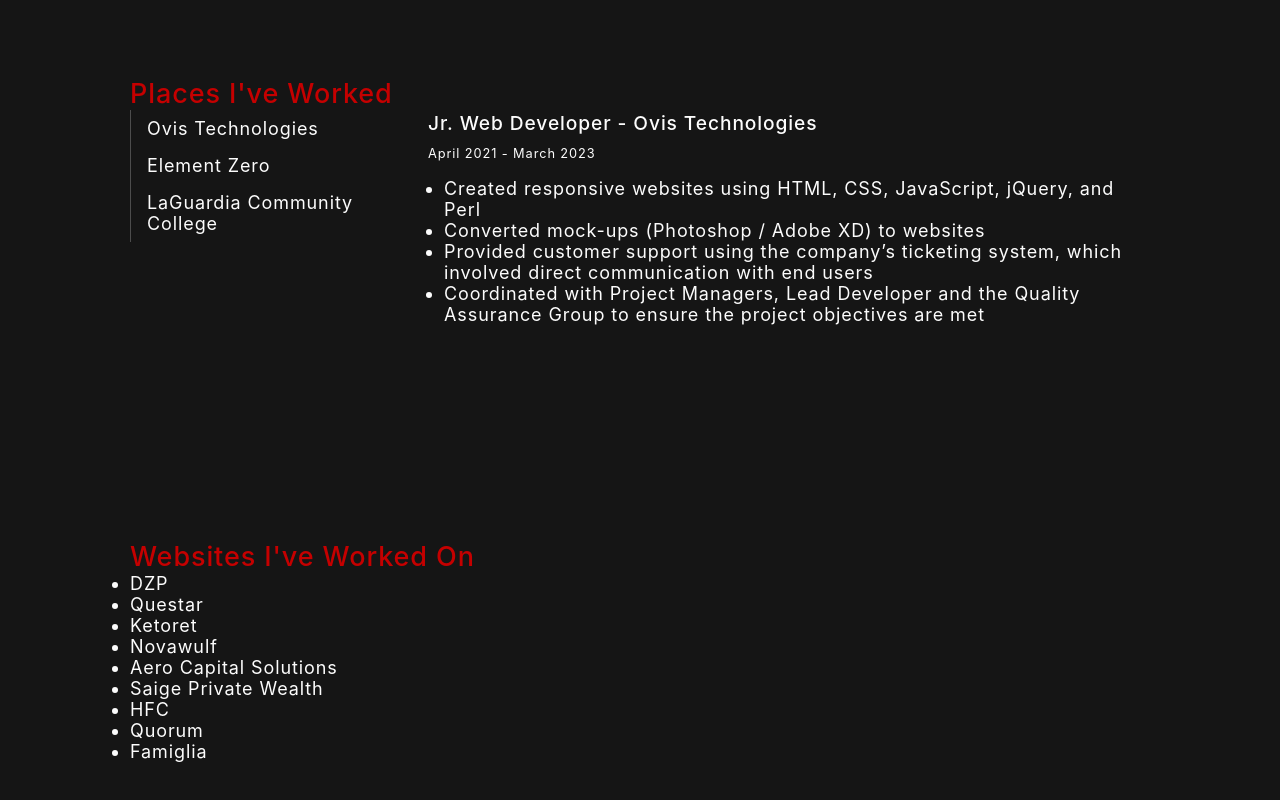
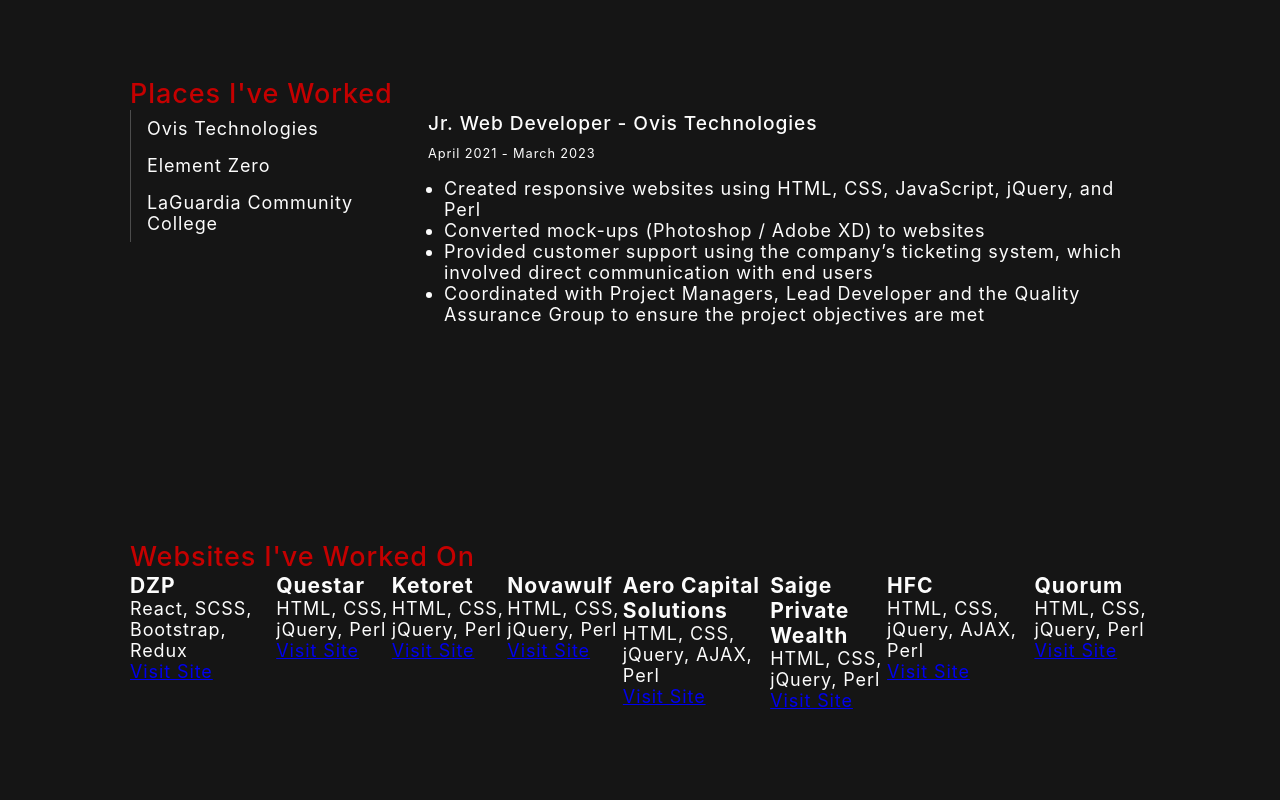
Before and after one commit to RPangil/RAPangilinan, a React (Create React App) app: page / in a window 1280 px wide. Shown: the part 1594-2394 px from the top of the page. Built offline with nearby package versions, Linux system fonts and the light colour scheme.

Commit message:
Added Websites
Added websites I've worked on

```diff
--- a/src/App.js
+++ b/src/App.js
@@ -119,17 +119,48 @@
                     </div>
                 </Container>
                 <Container title="Websites I've Worked On">
-                    <ul>
-                        <li>DZP</li>
-                        <li>Questar</li>
-                        <li>Ketoret</li>
-                        <li>Novawulf</li>
-                        <li>Aero Capital Solutions</li>
-                        <li>Saige Private Wealth</li>
-                        <li>HFC</li>
-                        <li>Quorum</li>
-                        <li>Famiglia</li>
-                    </ul>
+                    <div className={`${styles.contain} ${styles.projects}`}>
+                        <div className={`${styles.item} ${styles.dzp}`}>
+                            <h3 className={styles.title}>DZP</h3>
+                            <p className={styles.description}>React, SCSS, Bootstrap, Redux</p>
+                            <a href='https://deltazeroproduction.com/' className={styles.link}>Visit Site</a>
+                        </div>
+                        <div className={`${styles.item} ${styles.questar}`}>
+                            <h3 className={styles.title}>Questar</h3>
+                            <p className={styles.description}>HTML, CSS, jQuery, Perl</p>
+                            <a href='https://www.questarcap.com/' className={styles.link}>Visit Site</a>
+                        </div>
+                        <div className={`${styles.item} ${styles.ketoret}`}>
+                            <h3 className={styles.title}>Ketoret</h3>
+                            <p className={styles.description}>HTML, CSS, jQuery, Perl</p>
+                            <a href='https://www.ketoretcap.com/' className={styles.link}>Visit Site</a>
+                        </div>
+                        <div className={`${styles.item} ${styles.novawulf}`}>
+                            <h3 className={styles.title}>Novawulf</h3>
+                            <p className={styles.description}>HTML, CSS, jQuery, Perl</p>
+                            <a href='https://novawulf.io/' className={styles.link}>Visit Site</a>
+                        </div>
+                        <div className={`${styles.item} ${styles.acs}`}>
+                            <h3 className={styles.title}>Aero Capital Solutions</h3>
+                            <p className={styles.description}>HTML, CSS, jQuery, AJAX, Perl</p>
+                            <a href='https://www.aerocapitalsolutions.com/' className={styles.link}>Visit Site</a>
+                        </div>
+                        <div className={`${styles.item} ${styles.saige}`}>
+                            <h3 className={styles.title}>Saige Private Wealth</h3>
+                            <p className={styles.description}>HTML, CSS, jQuery, Perl</p>
+                            <a href='https://www.saigepwm.com/' className={styles.link}>Visit Site</a>
+                        </div>
+                        <div className={`${styles.item} ${styles.hfc}`}>
+                            <h3 className={styles.title}>HFC</h3>
+                            <p className={styles.description}>HTML, CSS, jQuery, AJAX, Perl</p>
+                            <a href='https://www.hfc.org/' className={styles.link}>Visit Site</a>
+                        </div>
+                        <div className={`${styles.item} ${styles.quorum}`}>
+                            <h3 className={styles.title}>Quorum</h3>
+                            <p className={styles.description}>HTML, CSS, jQuery, Perl</p>
+                            <a href='https://www.quorumpw.com/' className={styles.link}>Visit Site</a>
+                        </div>
+                    </div>
                 </Container>
             </main>
             <Footer />
```
